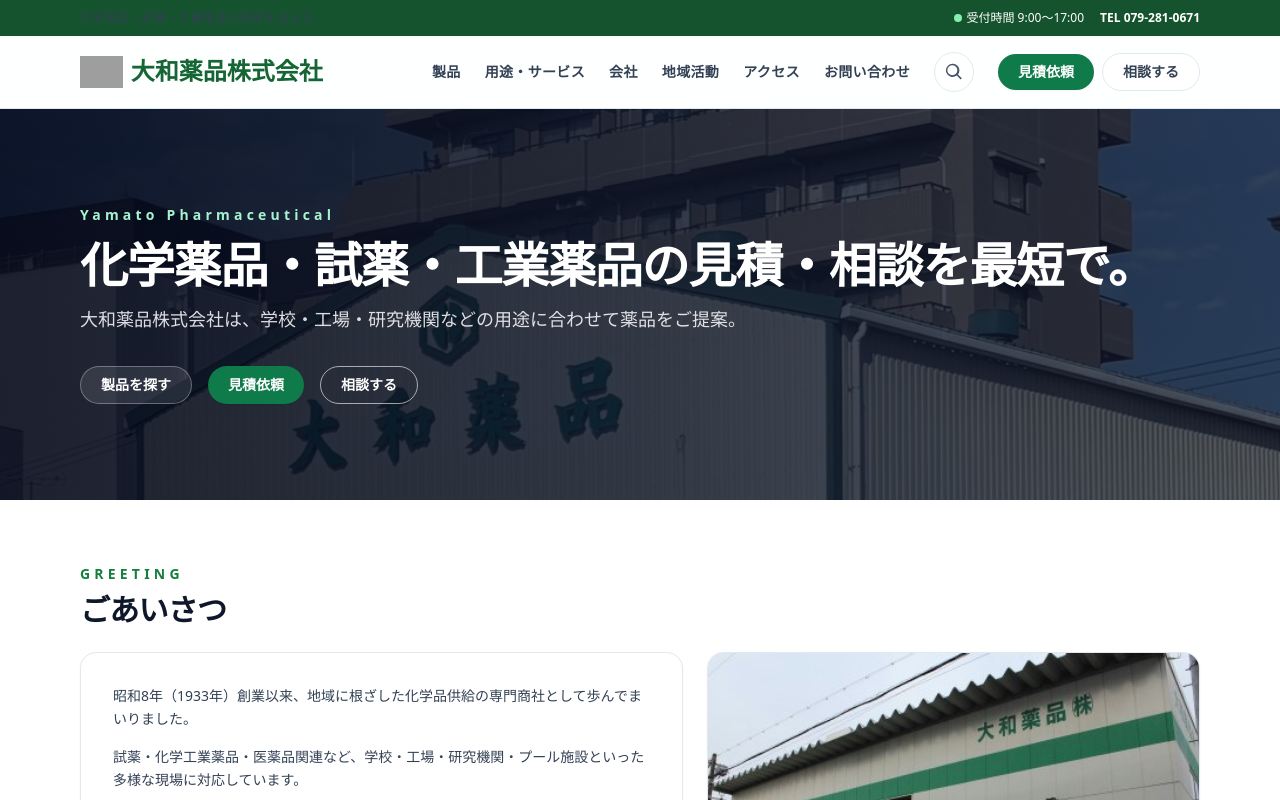
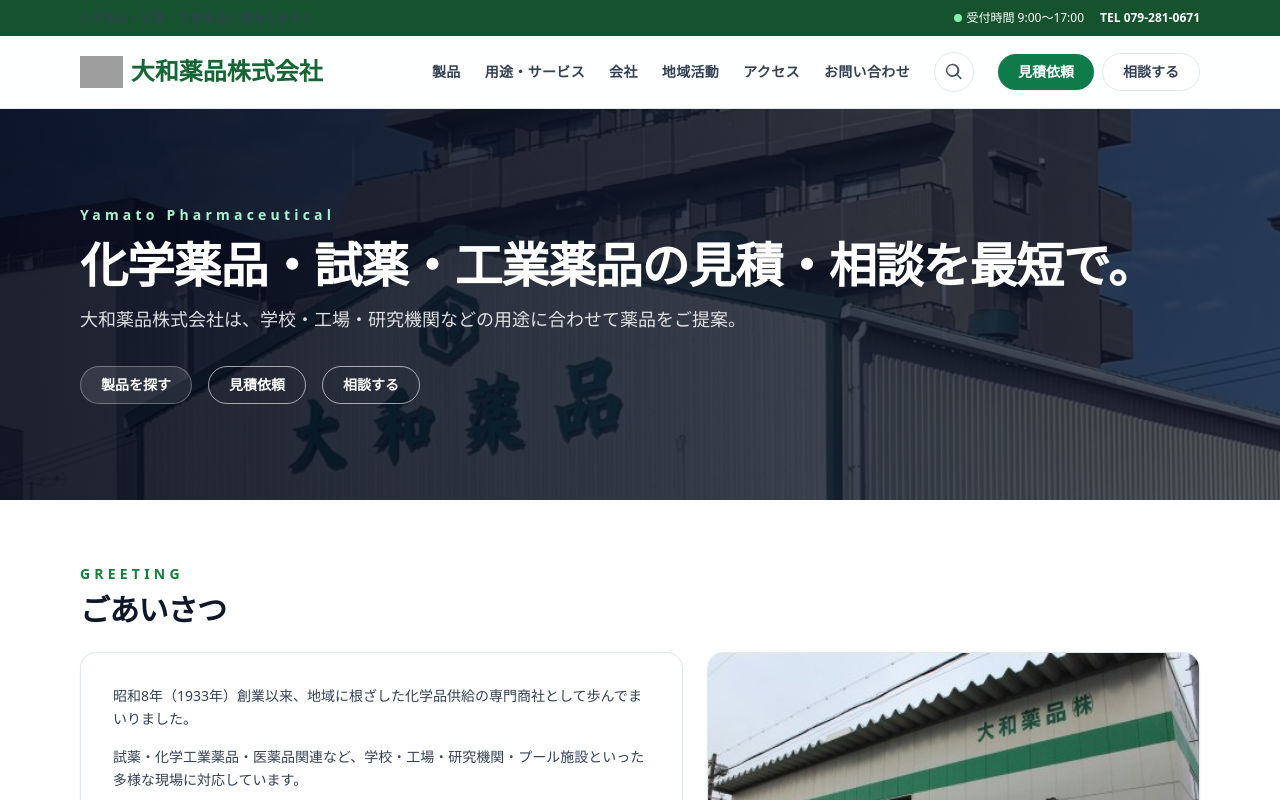
Before and after one commit to musnori/Yamato_HP, a React (Vite) app: page / in a window 1280 px wide. Shown: the top 800 px of the page. Built offline with nearby package versions, Linux system fonts and the light colour scheme; grey boxes are pictures that could not be loaded; a web font is replaced by a local one.

Commit message:
Update Home.jsx

```diff
--- a/src/pages/Home.jsx
+++ b/src/pages/Home.jsx
@@ -36,7 +36,7 @@ export default function Home() {
               variant="secondary"
               className="bg-white/10 border-white/30 text-white hover:bg-white/20"
             />
-            <PrimaryCTA to="/contact?subject=見積依頼" label="見積依頼" />
+            <PrimaryCTA to="/contact?subject=見積依頼" label="見積依頼" variant="outlineLight" />
             <PrimaryCTA to="/contact?subject=相談したい" label="相談する" variant="outlineLight" />
           </div>
         </div>
```
